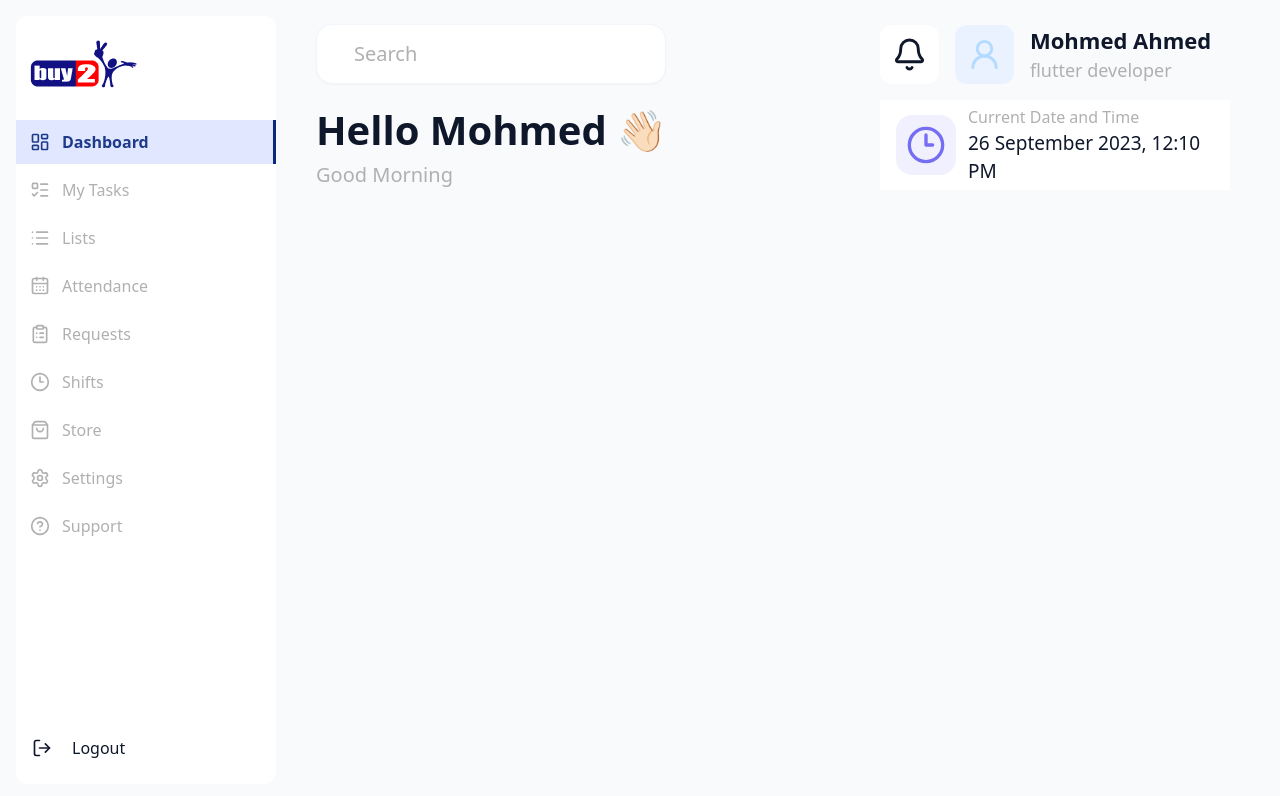
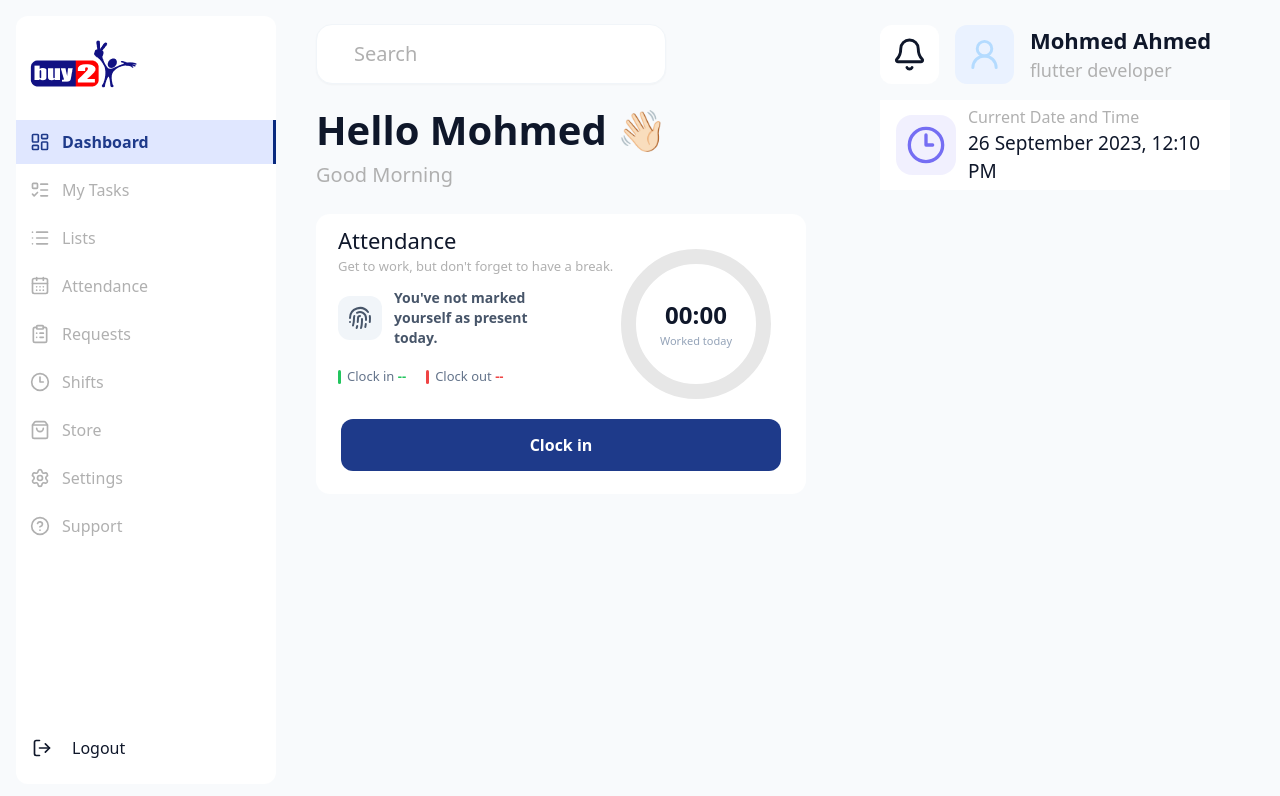
Before and after one commit to boda213-alaa-mohmad/buy2-hr-system, a Next.js app: page /dashboard in a window 1280 px wide. Shown: the top 796 px of the page. Built offline with nearby package versions, Linux system fonts and the light colour scheme.

Commit message:
feat: add attendance card component

```diff
--- /dev/null
+++ b/src/Components/shared/card/DashboardCard.module.css
@@ -0,0 +1,22 @@
+.cardContainer {
+  width: 490px;
+  height: 280px;
+  margin-top: 24px;
+  background: #ffffff;
+  border-radius: 14px;
+}
+
+.cardHeader {
+  padding: 10px 10px 0 10px;
+  margin-left: 12px;
+}
+
+.title {
+  font-weight: 500;
+  font-size: 22px;
+}
+
+.subtitle {
+  color: var(--text-color);
+  font-size: 13px;
+}
--- /dev/null
+++ b/src/Components/shared/card/DashboardCard.tsx
@@ -0,0 +1,30 @@
+
+import styles from "./DashboardCard.module.css";
+interface DashboardCardProps {
+  title: string;
+  subtitle: string;
+  actions?: React.ReactNode;
+  children: React.ReactNode;
+}
+
+export default function DashboardCard({
+  title,
+  subtitle,
+  actions,
+  children,
+}: DashboardCardProps) {
+  return (
+    <div className={styles.cardContainer}>
+      {/* <div className={styles.cardHeader}> */}
+      <div className={styles.cardHeader}>
+        <h2 className={styles.title}>{title}</h2>
+        <p className={styles.subtitle}>
+          {subtitle && <p className={styles.subtitle}>{subtitle}</p>}
+        </p>
+      </div>
+      {actions && <div className={styles.action}>{actions}</div>}
+      {/* </div> */}
+      <div className={styles.cardBody}>{children}</div>
+    </div>
+  );
+}
--- a/src/app/dashboard/page.tsx
+++ b/src/app/dashboard/page.tsx
@@ -1,9 +1,11 @@
+import AttendanceCard from "@/features/Dashboard/components/AttendanceCard";
 import DashboardHeader from "@/features/Dashboard/components/DashboardHeader";
 
 export default function DashboardPage() {
   return (
     <div>
       <DashboardHeader />
+      <AttendanceCard />
     </div>
   );
 }
--- /dev/null
+++ b/src/features/Dashboard/components/AttendanceCard.module.css
@@ -0,0 +1,128 @@
+.container {
+  display: flex;
+  flex-direction: column;
+  gap: 20px;
+}
+
+.topSection {
+  display: flex;
+  justify-content: space-between;
+  align-items: center;
+  gap: 16px;
+  margin-left: 22px;
+}
+
+.infoSide {
+  display: flex;
+  flex-direction: column;
+  gap: 20px;
+  flex: 1;
+}
+
+.statusBox {
+  display: flex;
+  align-items: center;
+  gap: 12px;
+}
+
+.fingerIcon {
+  background-color: #f1f5f9;
+  padding: 10px;
+  border-radius: 12px;
+  display: flex;
+  align-items: center;
+  justify-content: center;
+  color: #475569;
+}
+
+.statusText {
+  font-size: 14px;
+  color: #475569;
+  margin: 0;
+  max-width: 180px;
+  line-height: 1.4;
+  font-weight: 600;
+}
+
+.timeIndicators {
+  display: flex;
+  gap: 20px;
+  font-size: 13px;
+  color: #64748b;
+}
+
+.timeItem {
+  display: flex;
+  align-items: center;
+  gap: 6px;
+}
+
+.badge {
+  width: 3px;
+  height: 14px;
+  border-radius: 2px;
+}
+
+.greenBadge {
+  background-color: #22c55e;
+}
+
+.greenline {
+  color: #22c55e;
+}
+
+.redBadge {
+  background-color: #ef4444;
+}
+
+.redline {
+  color: #ef4444;
+}
+
+.timerSide {
+  display: flex;
+  justify-content: center;
+  align-items: center;
+  margin-top: -28px;
+}
+
+.circleTimer {
+  width: 150px;
+  height: 150px;
+  border-radius: 50%;
+  border: 15px solid #E7E7E7;
+  display: flex;
+  flex-direction: column;
+  justify-content: center;
+  align-items: center;
+  margin-right: 35px;
+}
+
+.timeText {
+  font-size: 24px;
+  font-weight: 700;
+  color: #0f172a;
+}
+
+.timeLabel {
+  font-size: 11px;
+  color: #94a3b8;
+}
+
+.clockInBtn {
+  width: calc(440 / 490 * 100%);
+  background-color: #1e3a8a;
+  color: #ffffff;
+  padding: 14px;
+  border: none;
+  border-radius: 12px;
+  font-size: 16px;
+  font-weight: 600;
+  cursor: pointer;
+  transition: background-color 0.2s ease;
+  margin: 0 auto;
+}
+
+.clockInBtn:hover {
+  background-color: #1d4ed8;
+}
--- /dev/null
+++ b/src/features/Dashboard/components/AttendanceCard.tsx
@@ -0,0 +1,65 @@
+import DashboardCard from "@/Components/shared/card/DashboardCard";
+import { Fingerprint } from "lucide-react";
+import styles from "./AttendanceCard.module.css";
+
+export default function AttendanceCard() {
+  return (
+    <DashboardCard
+      title="Attendance"
+      subtitle="Get to work, but don't forget to have a break."
+    >
+      <div className={styles.container}>
+        <div className={styles.topSection}>
+          <div className={styles.infoSide}>
+            <div className={styles.statusBox}>
+              <div className={styles.fingerIcon} aria-hidden="true">
+                <Fingerprint size={24} />
+              </div>
+              <p className={styles.statusText}>
+                {"You've not marked yourself as present today."}
+              </p>
+            </div>
+
+            <div className={styles.timeIndicators}>
+              <div className={styles.timeItem}>
+                <span
+                  className={`${styles.badge} ${styles.greenBadge}`}
+                  aria-hidden="true"
+                ></span>
+                <span>
+                  Clock in <strong className={styles.greenline}>--</strong>
+                </span>
+              </div>
+              <div className={styles.timeItem}>
+                <span
+                  className={`${styles.badge} ${styles.redBadge}`}
+                  aria-hidden="true"
+                ></span>
+                <span>
+                  Clock out <strong className={styles.redline}>--</strong>
+                </span>
+              </div>
+            </div>
+          </div>
+
+          <div
+            className={styles.timerSide}
+            role="region"
+            aria-label="Worked time tracker"
+          >
+            <div className={styles.circleTimer}>
+              <span className={styles.timeText} aria-live="polite">
+                00:00
+              </span>
+              <span className={styles.timeLabel}>Worked today</span>
+            </div>
+          </div>
+        </div>
+
+        <button type="button" className={styles.clockInBtn}>
+          Clock in
+        </button>
+      </div>
+    </DashboardCard>
+  );
+}
```
